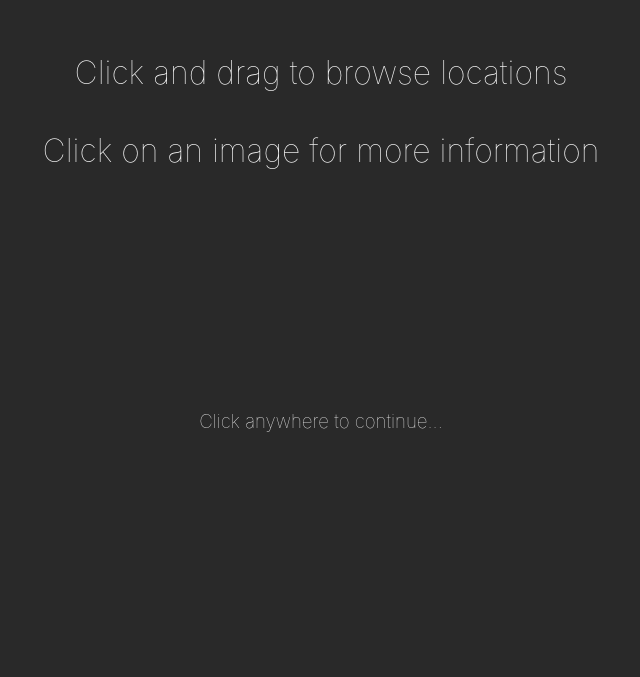
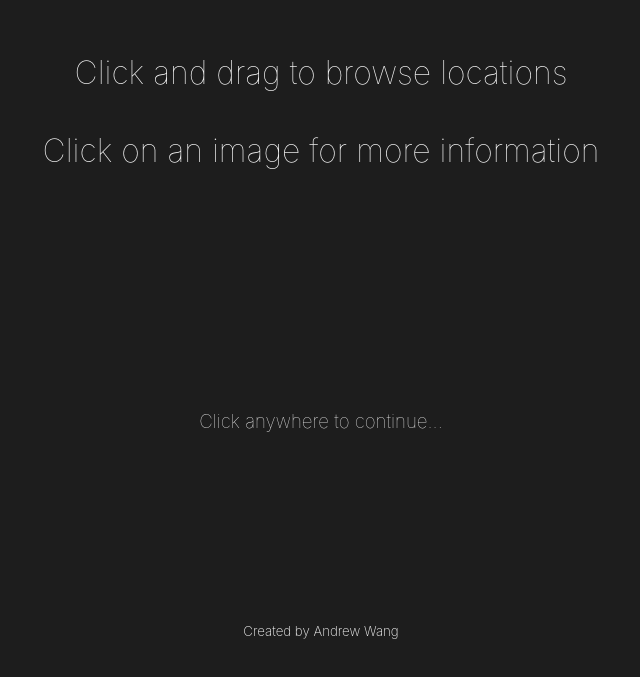
Before and after one commit to wangaj4/voltaic, a React (Create React App) app: page / in a window 1280 px wide. Shown: the part 123-800 px from the top of the page, without its empty margins (319-959 px from the left). Built offline with nearby package versions, Linux system fonts and the light colour scheme; the HTML template or start-up script is replaced by a standard one.

Commit message:
minor edits

```diff
--- a/src/App.css
+++ b/src/App.css
@@ -38,7 +38,7 @@
   left:0;
   width:100%;
   height:100%;
-  background-color: #292929;
+  background-color: #1d1d1d;
   z-index:99;
   transition: opacity 0.6s ease-in;
 }
@@ -60,6 +60,13 @@
 #tutorial2{
   font-weight: 100;
   margin-top:30vh;
+}
+
+#tag{
+  font-weight:200;
+  position: fixed;
+  bottom:1rem;
+  width:100%
 }
 
 .loadingImages{
--- a/src/App.js
+++ b/src/App.js
@@ -25,6 +25,7 @@ function App() {
             <div id = "coverStuff">
                 <h1 id = "tutorial1">Click and drag to browse locations<br/><br/>Click on an image for more information</h1>
                 <h3 id = "tutorial2">Click anywhere to continue...</h3>
+                <h5 id = "tag">Created by Andrew Wang</h5>
             </div>
 
         </div>
--- a/src/Carousel.js
+++ b/src/Carousel.js
@@ -245,13 +245,13 @@ function Carousel() {
             onTouchStart={handleMouseDown} onTouchMove={handleMouseMove} onTouchEnd={handleMouseUp}>
             <div className="backgroundBlurred"/>
             <div id = "mainTrack">
-                <img className="carouselImage" src = {grandCanyonMin} alt = "" draggable= "false" onMouseUp={() => handleImageEntry(0)}/>
-                <img className="carouselImage" src ={haLongBayMin} alt = "" draggable= "false" onMouseUp={() => handleImageEntry(1)}/>
-                <img className="carouselImage" src ={northernLightsMin} alt = "" draggable= "false"onMouseUp={() => handleImageEntry(2)}/>
-                <img className="carouselImage" src ={santoriniMin} alt = "" draggable= "false"onMouseUp={() => handleImageEntry(3)}/>
-                <img className="carouselImage" src ={machuPicchuMin} alt = "" draggable= "false"onMouseUp={() => handleImageEntry(4)}/>
-                <img className="carouselImage" src ={amazonRainforestMin} alt = "" draggable= "false"onMouseUp={() => handleImageEntry(5)}/>
-                <img className="carouselImage" src ={victoriaFallsMin} alt = "" draggable= "false"onMouseUp={() => handleImageEntry(6)}/>
+                <img className="carouselImage" src = {grandCanyonMin} alt = "Grand Canyon" draggable= "false" onMouseUp={() => handleImageEntry(0)}/>
+                <img className="carouselImage" src ={haLongBayMin} alt = "Ha Long Bay" draggable= "false" onMouseUp={() => handleImageEntry(1)}/>
+                <img className="carouselImage" src ={northernLightsMin} alt = "Northern Lights" draggable= "false"onMouseUp={() => handleImageEntry(2)}/>
+                <img className="carouselImage" src ={santoriniMin} alt = "Santorini" draggable= "false"onMouseUp={() => handleImageEntry(3)}/>
+                <img className="carouselImage" src ={machuPicchuMin} alt = "Machu Picchu" draggable= "false"onMouseUp={() => handleImageEntry(4)}/>
+                <img className="carouselImage" src ={amazonRainforestMin} alt = "Amazon Rainforest" draggable= "false"onMouseUp={() => handleImageEntry(5)}/>
+                <img className="carouselImage" src ={victoriaFallsMin} alt = "Victoria Falls" draggable= "false"onMouseUp={() => handleImageEntry(6)}/>
             </div>
 
             <div className="title"></div>
```
